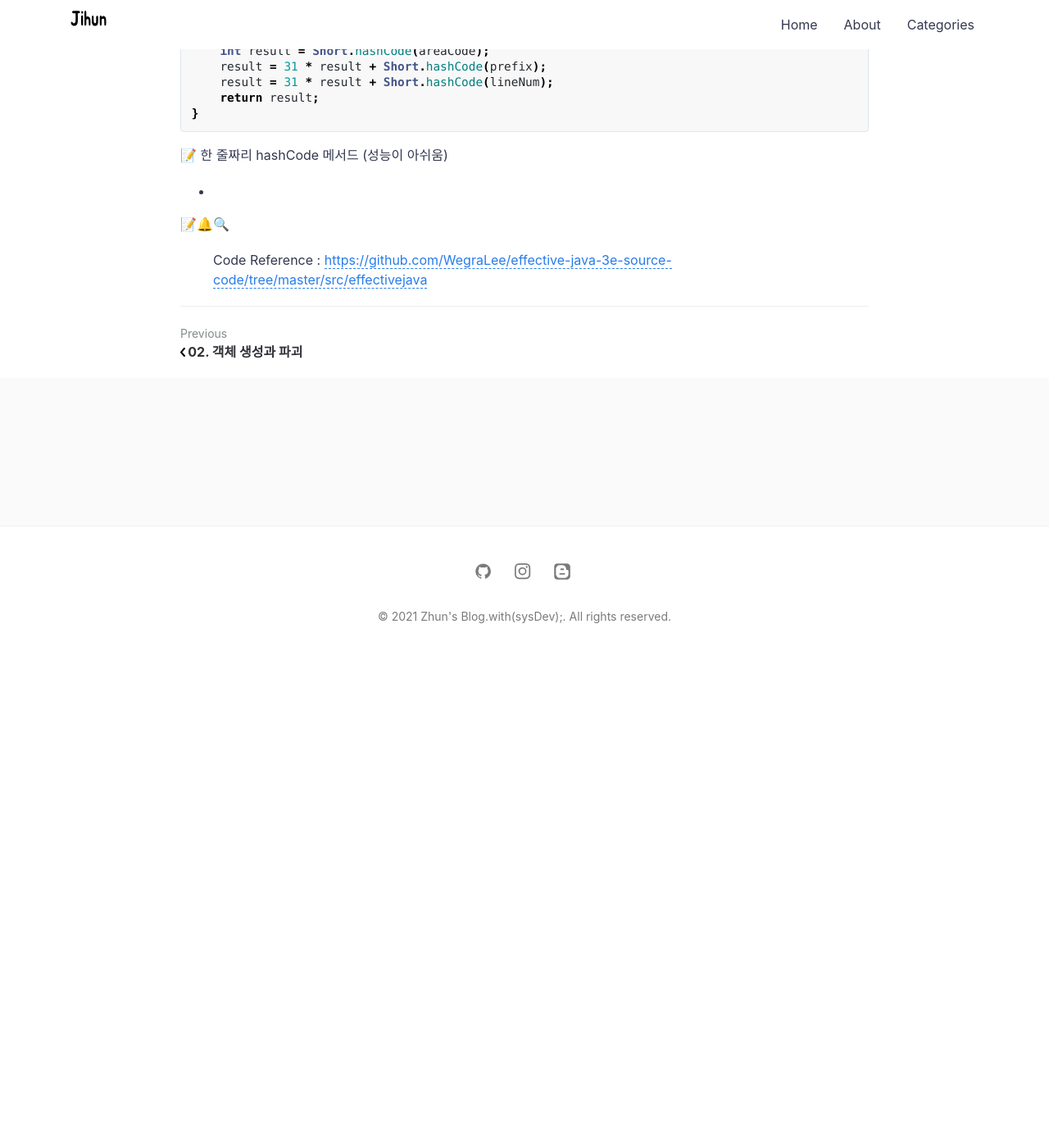
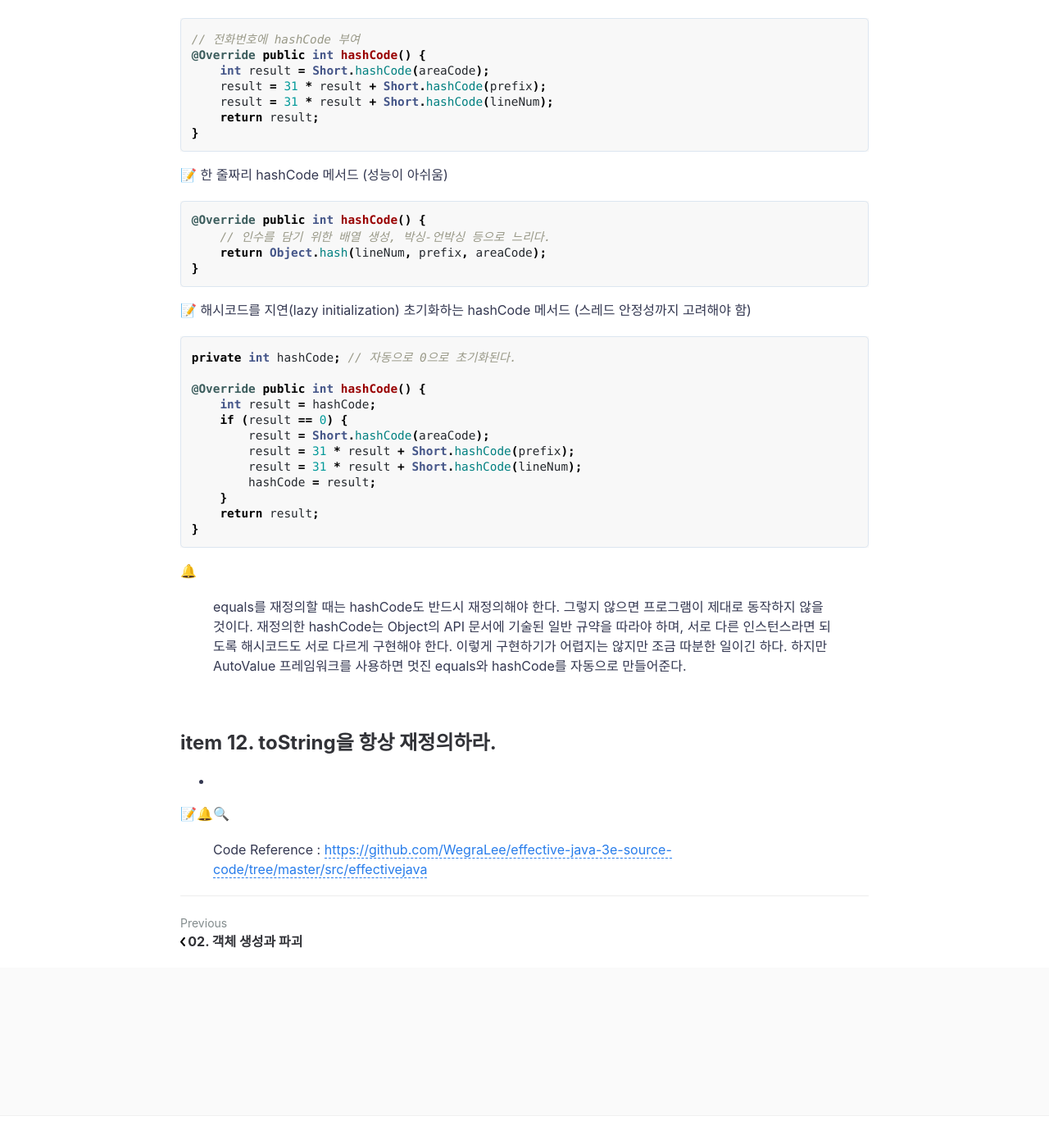
Before and after one commit to jihunparkme/jihunparkme.github.io, a Jekyll site: the page built from _posts/2021-03-15-모든_객체의_공통_메서드.md, in a window 1280 px wide and 1400 px high, scrolled down 5498 px. Shown: the whole window at 82% size. Built offline with Jekyll 4.4.1, drawn with Linux system fonts in a browser that asks for light colours; comment, search, counter and statistics services are not loaded; before the commit the page ends 6305 px from its top, so only the background shows below that; some of the changed text lies outside the part shown.

Commit message:
hashCode 메서드

````diff
--- a/_posts/2021-03-15-모든_객체의_공통_메서드.md
+++ b/_posts/2021-03-15-모든_객체의_공통_메서드.md
@@ -13,7 +13,7 @@ featured-img: EFF_JAVA
 
 - [item 10. equals는 일반 규약을 지켜 재정의하라](#item-10-equals는-일반-규약을-지켜-재정의하라)
 - [item 11. equals를 재정의하려거든 hashCode도 재정의하라](#item-11-equals를-재정의하려거든-hashCode도-재정의하라)
-
+- [item 12. toString을 항상 재정의하라.](item-12-toString을-항상-재정의하라)
 
 <br>
 
@@ -243,11 +243,43 @@ public final class PhoneNumber {
 
 📝 한 줄짜리 hashCode 메서드 (성능이 아쉬움)
 
+```java
+@Override public int hashCode() {
+    // 인수를 담기 위한 배열 생성, 박싱-언박싱 등으로 느리다.
+    return Object.hash(lineNum, prefix, areaCode);
+}
+```
 
+📝 해시코드를 지연(lazy initialization) 초기화하는 hashCode 메서드 (스레드 안정성까지 고려해야 함)
+
+```java
+private int hashCode; // 자동으로 0으로 초기화된다.
+
+@Override public int hashCode() {
+    int result = hashCode;
+    if (result == 0) {
+        result = Short.hashCode(areaCode);
+        result = 31 * result + Short.hashCode(prefix);
+        result = 31 * result + Short.hashCode(lineNum);
+        hashCode = result;
+    }
+    return result;
+}
+```
+
+🔔
+
+> equals를 재정의할 때는 hashCode도 반드시 재정의해야 한다.
+> 그렇지 않으면 프로그램이 제대로 동작하지 않을 것이다.
+> 재정의한 hashCode는 Object의 API 문서에 기술된 일반 규약을 따라야 하며, 서로 다른 인스턴스라면 되도록 해시코드도 서로 다르게 구현해야 한다.
+> 이렇게 구현하기가 어렵지는 않지만 조금 따분한 일이긴 하다.
+> 하지만 AutoValue 프레임워크를 사용하면 멋진 equals와 hashCode를 자동으로 만들어준다.
+
+<br>
+
+## item 12. toString을 항상 재정의하라.
 
 -
-
-
 
 
 
````
